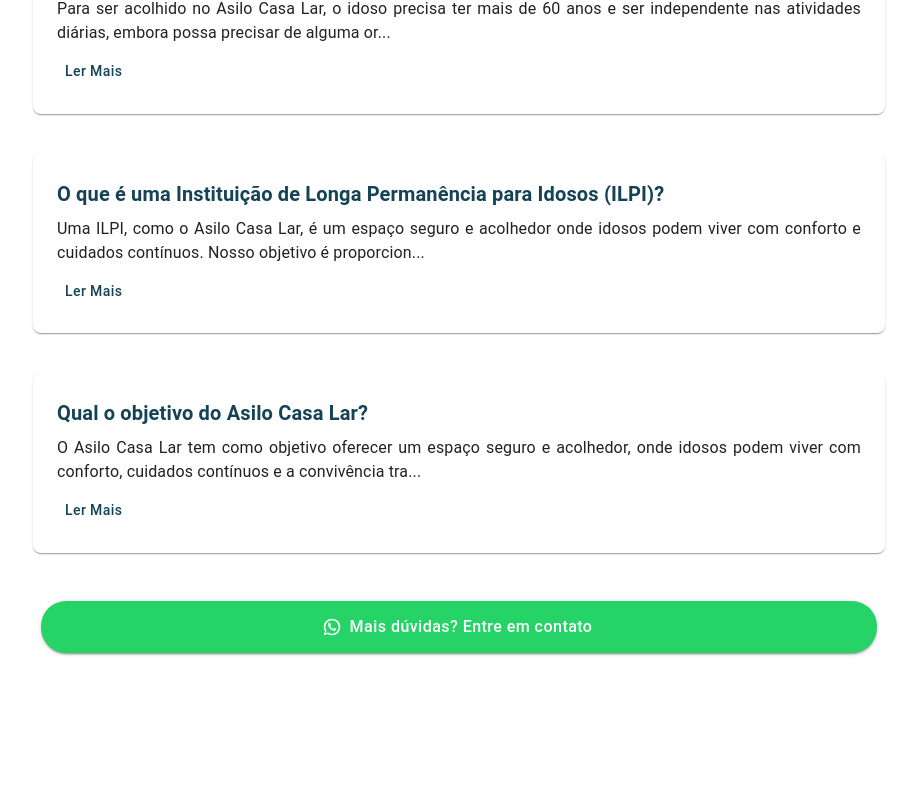
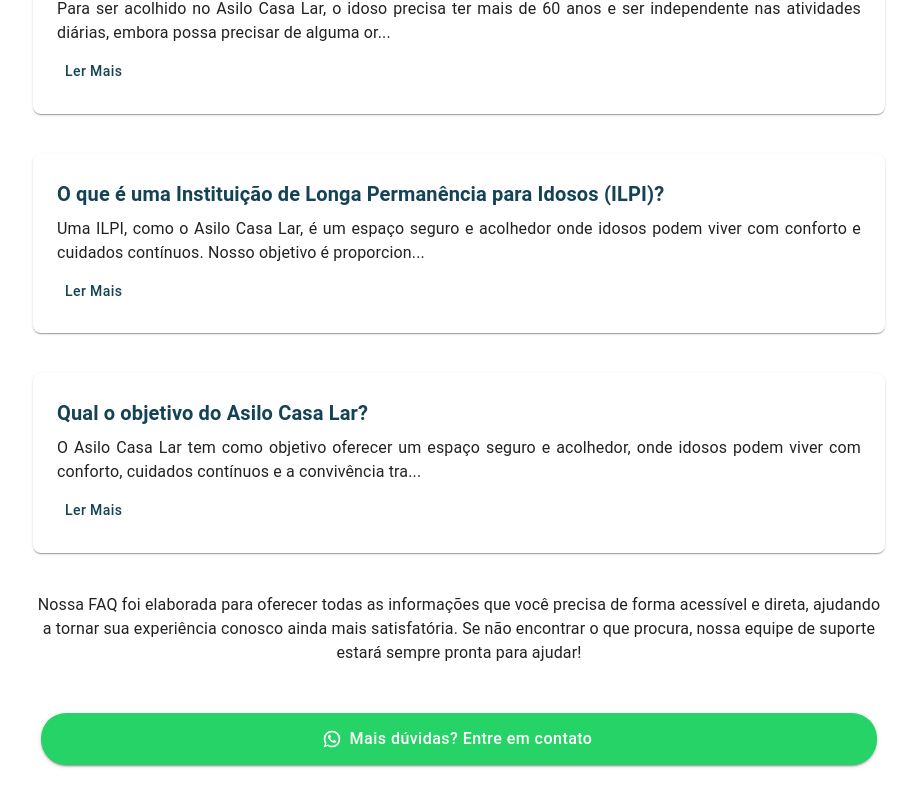
Before and after one commit to Acauhi99/front--casa-lar-rio-novo, a React (Vite) app: page /faq in a window 1280 px wide. Shown: the part 1172-1979 px from the top of the page, without its empty margins (201-1118 px from the left). Built offline with nearby package versions, Linux system fonts and the light colour scheme.

Commit message:
refactor: adicionado um pequeno texto no faq

```diff
--- a/src/screens/Faq/Faq.jsx
+++ b/src/screens/Faq/Faq.jsx
@@ -139,6 +139,18 @@ export const Faq = () => {
         </FaqItem>
       ))}
 
+      <Typography
+        variant="body1"
+        sx={{
+          textAlign: "center",
+          marginBottom: 2,
+          color: "text.primary",
+          fontSize: "1rem",
+        }}
+      >
+        Nossa FAQ foi elaborada para oferecer todas as informações que você precisa de forma acessível e direta, ajudando a tornar sua experiência conosco ainda mais satisfatória. Se não encontrar o que procura, nossa equipe de suporte estará sempre pronta para ajudar!
+      </Typography>
+
       <ContactButton
         variant="contained"
         href="https://wa.me/5532999920658?text=Ol%C3%A1,%20vim%20atr%C3%A1ves%20do%20site%20e%20gostaria%20de%20informa%C3%A7%C3%B5es"
```
